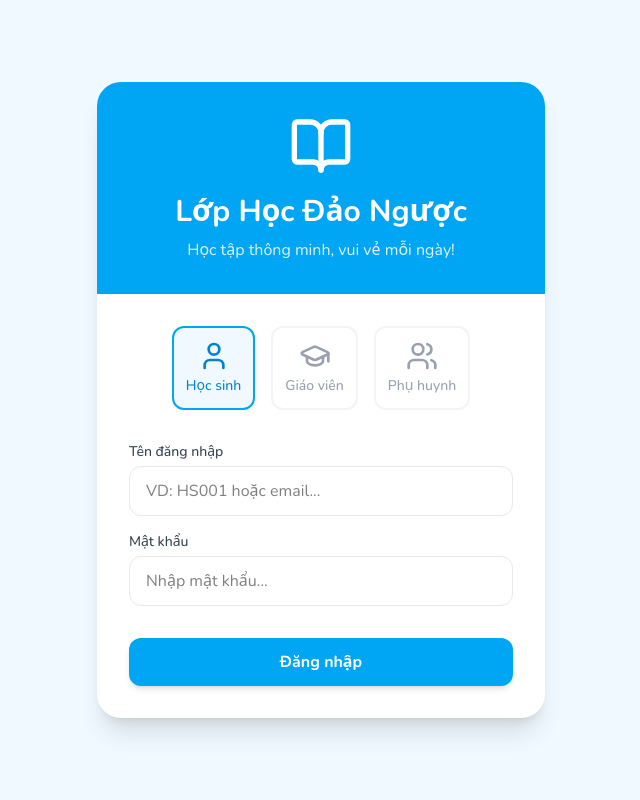
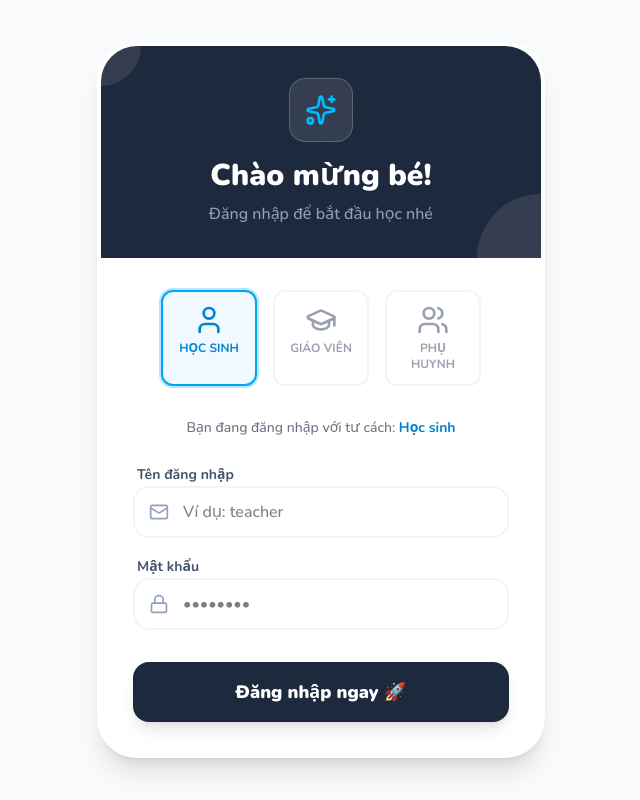
Before and after one commit to pyvqcproject-collab/quanlyhocsinh-l3, a React (Vite) app: page /login in a window 1280 px wide. Shown: the whole page, without its empty margins (319-959 px from the left). Built offline with nearby package versions, Linux system fonts and the light colour scheme; no server answers.

Commit message:
Update Login.tsx

```diff
--- a/src/pages/Login.tsx
+++ b/src/pages/Login.tsx
@@ -1,124 +1,133 @@
 import React, { useState } from "react";
+import { login } from "../firebase/auth";
+import { useNavigate } from "react-router-dom";
 import { useAuth } from "../context/AuthContext";
-import { login, register } from "../firebase/auth";
-import { addTeacher, getUser } from "../firebase/db";
-import { useNavigate } from "react-router-dom";
-import { BookOpen, User, Users, GraduationCap } from "lucide-react";
+import { GraduationCap, User, Users, Lock, Mail, Sparkles } from "lucide-react";
 
 export default function Login() {
   const [email, setEmail] = useState("");
   const [password, setPassword] = useState("");
   const [role, setRole] = useState("student");
+  const [error, setError] = useState("");
+  const navigate = useNavigate();
   const { setUser } = useAuth();
-  const navigate = useNavigate();
 
   const handleLogin = async (e: React.FormEvent) => {
     e.preventDefault();
-    const rawEmail = email.includes("@") ? email : `${email}@school.com`;
-    const loginEmail = rawEmail.toLowerCase().trim();
+    setError("");
+
+    const loginEmail = email.includes("@") ? email : `${email}@school.com`;
 
     try {
+      console.log("Attempting login for:", loginEmail, "with role:", role);
       const u = await login(loginEmail, password, role);
-      // Lấy thêm profile từ Firestore để chắc chắn có role
-      const profile = await getUser(loginEmail);
-      setUser({ ...u, ...profile });
+      console.log("Login successful, user:", u.email);
+      // setUser(u); // AuthContext handles it via onAuthStateChanged
       navigate("/dashboard");
     } catch (error: any) {
       console.error("Login error:", error.code, error.message);
-
-      const firestoreUser = await getUser(loginEmail);
-
-      if (firestoreUser) {
-        if (error.code === 'auth/invalid-credential' || error.code === 'auth/user-not-found') {
-          if (firestoreUser.password === password) {
-            try {
-              const newUser = await register(loginEmail, password);
-              setUser({ ...newUser, ...firestoreUser });
-              navigate("/dashboard");
-              return;
-            } catch (regError: any) {
-              if (regError.code === 'auth/email-already-in-use') {
-                alert("Mật khẩu của bạn đã được thay đổi. Vui lòng thử đăng nhập bằng MẬT KHẨU CŨ NHẤT của bạn để hệ thống đồng bộ lại.");
-              } else {
-                alert("Lỗi hệ thống: " + regError.message);
-              }
-              return;
-            }
-          }
-        }
-      }
-
-      if (role === "teacher" && (error.code === 'auth/user-not-found' || error.code === 'auth/invalid-credential') && !firestoreUser) {
-        try {
-          const newUser = await register(loginEmail, password);
-          await addTeacher({
-            username: loginEmail.split('@')[0],
-            email: loginEmail,
-            name: "Giáo viên",
-            isAdmin: true,
-            password: password
-          });
-          alert("Tài khoản giáo viên mới đã được tạo thành công!");
-          setUser({ ...newUser, role: 'teacher', isAdmin: true });
-          navigate("/dashboard");
-          return;
-        } catch (regError) {
-          console.error("Auto-registration failed:", regError);
-        }
-      }
-
-      alert("Đăng nhập thất bại. Vui lòng kiểm tra lại tên đăng nhập và mật khẩu.");
+      setError("Tên đăng nhập hoặc mật khẩu không đúng!");
     }
   };
 
-  const setDemoUser = (demoRole: string) => {
-    setRole(demoRole);
-    if (demoRole === "student") {
-      setEmail("HS001");
-    } else if (demoRole === "parent") {
-      setEmail("PH001");
+  const setDemoUser = (r: string) => {
+    setRole(r);
+    if (r === "teacher") {
+      setEmail("teacher");
+      setPassword("123456");
+    } else if (r === "student") {
+      setEmail("student");
+      setPassword("123456");
     } else {
-      setEmail(`${demoRole}@school.com`);
+      setEmail("PHHS01");
+      setPassword("123456");
     }
-    setPassword("123456");
   };
 
   return (
-    <div className="min-h-screen bg-sky-50 flex items-center justify-center p-4">
-      <div className="bg-white rounded-3xl shadow-xl w-full max-w-md overflow-hidden">
-        <div className="bg-sky-500 p-8 text-center text-white">
-          <BookOpen className="w-16 h-16 mx-auto mb-4" />
-          <h1 className="text-3xl font-bold">Lớp Học Đảo Ngược</h1>
-          <p className="text-sky-100 mt-2">Học tập thông minh, vui vẻ mỗi ngày!</p>
+    <div className="min-h-screen bg-slate-50 flex items-center justify-center p-4">
+      <div className="max-w-md w-full bg-white rounded-[2.5rem] shadow-xl overflow-hidden border-4 border-white">
+        <div className="bg-slate-800 p-8 text-center relative overflow-hidden">
+          <div className="absolute top-0 left-0 w-full h-full opacity-10">
+            <div className="absolute top-0 left-0 w-20 h-20 bg-white rounded-full -translate-x-1/2 -translate-y-1/2"></div>
+            <div className="absolute bottom-0 right-0 w-32 h-32 bg-white rounded-full translate-x-1/2 translate-y-1/2"></div>
+          </div>
+          <div className="relative z-10">
+            <div className="w-16 h-16 bg-white/10 backdrop-blur-md rounded-2xl flex items-center justify-center mx-auto mb-4 border border-white/20">
+              <Sparkles className="w-8 h-8 text-sky-400" />
+            </div>
+            <h2 className="text-3xl font-black text-white mb-2">Chào mừng bé!</h2>
+            <p className="text-slate-400 font-medium">Đăng nhập để bắt đầu học nhé</p>
+          </div>
         </div>
 
         <div className="p-8">
           <div className="flex justify-center gap-4 mb-8">
-            <button onClick={() => setDemoUser("student")} className={`flex flex-col items-center p-3 rounded-xl border-2 transition-all ${role === "student" ? "border-sky-500 bg-sky-50 text-sky-600" : "border-gray-100 text-gray-400 hover:border-sky-200"}`}>
+            <button onClick={() => setDemoUser("student")} className={`flex flex-col items-center p-3 rounded-xl border-2 transition-all w-24 ${role === "student" ? "border-sky-500 bg-sky-50 text-sky-600 ring-2 ring-sky-200" : "border-gray-100 text-gray-400 hover:border-sky-200"}`}>
               <User className="w-8 h-8 mb-1" />
-              <span className="text-sm font-medium">Học sinh</span>
+              <span className="text-xs font-bold uppercase">Học sinh</span>
             </button>
-            <button onClick={() => setDemoUser("teacher")} className={`flex flex-col items-center p-3 rounded-xl border-2 transition-all ${role === "teacher" ? "border-amber-500 bg-amber-50 text-amber-600" : "border-gray-100 text-gray-400 hover:border-amber-200"}`}>
+            <button onClick={() => setDemoUser("teacher")} className={`flex flex-col items-center p-3 rounded-xl border-2 transition-all w-24 ${role === "teacher" ? "border-amber-500 bg-amber-50 text-amber-600 ring-2 ring-amber-200" : "border-gray-100 text-gray-400 hover:border-amber-200"}`}>
               <GraduationCap className="w-8 h-8 mb-1" />
-              <span className="text-sm font-medium">Giáo viên</span>
+              <span className="text-xs font-bold uppercase">Giáo viên</span>
             </button>
-            <button onClick={() => setDemoUser("parent")} className={`flex flex-col items-center p-3 rounded-xl border-2 transition-all ${role === "parent" ? "border-emerald-500 bg-emerald-50 text-emerald-600" : "border-gray-100 text-gray-400 hover:border-emerald-200"}`}>
+            <button onClick={() => setDemoUser("parent")} className={`flex flex-col items-center p-3 rounded-xl border-2 transition-all w-24 ${role === "parent" ? "border-emerald-500 bg-emerald-50 text-emerald-600 ring-2 ring-emerald-200" : "border-gray-100 text-gray-400 hover:border-emerald-200"}`}>
               <Users className="w-8 h-8 mb-1" />
-              <span className="text-sm font-medium">Phụ huynh</span>
+              <span className="text-xs font-bold uppercase">Phụ huynh</span>
             </button>
           </div>
 
+          <div className="mb-6 text-center">
+            <p className="text-sm font-medium text-gray-500">
+              Bạn đang đăng nhập với tư cách: <span className={`font-bold ${role === 'teacher' ? 'text-amber-600' : role === 'student' ? 'text-sky-600' : 'text-emerald-600'}`}>
+                {role === 'teacher' ? 'Giáo viên' : role === 'student' ? 'Học sinh' : 'Phụ huynh'}
+              </span>
+            </p>
+          </div>
+
           <form onSubmit={handleLogin} className="space-y-4">
-            <div>
-              <label className="block text-sm font-medium text-gray-700 mb-1">Tên đăng nhập</label>
-              <input type="text" value={email} onChange={e => setEmail(e.target.value)} className="w-full px-4 py-3 rounded-xl border border-gray-200 focus:ring-2 focus:ring-sky-500 focus:border-sky-500 outline-none transition-all" placeholder="VD: HS001 hoặc email..." required />
+            {error && (
+              <div className="bg-rose-50 text-rose-600 p-4 rounded-xl text-sm font-bold border border-rose-100 flex items-center gap-2">
+                <div className="w-2 h-2 bg-rose-500 rounded-full animate-pulse"></div>
+                {error}
+              </div>
+            )}
+
+            <div className="space-y-2">
+              <label className="text-sm font-bold text-slate-600 ml-1">Tên đăng nhập</label>
+              <div className="relative">
+                <Mail className="absolute left-4 top-1/2 -translate-y-1/2 w-5 h-5 text-slate-400" />
+                <input
+                  type="text"
+                  value={email}
+                  onChange={(e) => setEmail(e.target.value)}
+                  className="w-full pl-12 pr-4 py-3 rounded-2xl border-2 border-slate-100 outline-none focus:border-sky-500 transition-colors font-medium"
+                  placeholder="Ví dụ: teacher"
+                  required
+                />
+              </div>
             </div>
-            <div>
-              <label className="block text-sm font-medium text-gray-700 mb-1">Mật khẩu</label>
-              <input type="password" value={password} onChange={e => setPassword(e.target.value)} className="w-full px-4 py-3 rounded-xl border border-gray-200 focus:ring-2 focus:ring-sky-500 focus:border-sky-500 outline-none transition-all" placeholder="Nhập mật khẩu..." required />
+
+            <div className="space-y-2">
+              <label className="text-sm font-bold text-slate-600 ml-1">Mật khẩu</label>
+              <div className="relative">
+                <Lock className="absolute left-4 top-1/2 -translate-y-1/2 w-5 h-5 text-slate-400" />
+                <input
+                  type="password"
+                  value={password}
+                  onChange={(e) => setPassword(e.target.value)}
+                  className="w-full pl-12 pr-4 py-3 rounded-2xl border-2 border-slate-100 outline-none focus:border-sky-500 transition-colors font-medium"
+                  placeholder="••••••••"
+                  required
+                />
+              </div>
             </div>
-            <button type="submit" className="w-full bg-sky-500 hover:bg-sky-600 text-white font-bold py-3 px-4 rounded-xl transition-colors shadow-md hover:shadow-lg mt-4">
-              Đăng nhập
+
+            <button
+              type="submit"
+              className="w-full bg-slate-800 text-white py-4 rounded-2xl font-black text-lg shadow-lg hover:bg-slate-700 transition-all active:scale-95 mt-4"
+            >
+              Đăng nhập ngay 🚀
             </button>
           </form>
         </div>
```
